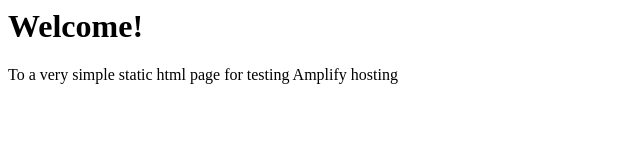
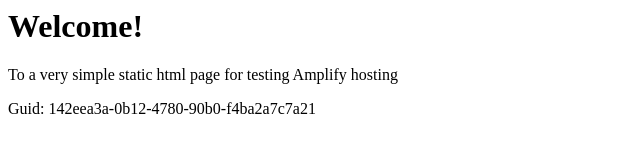
Before and after one commit to aws-aemilia-pdx/Github-PR-Commit-Integration-Test-DoNotTouch-Gith-P5X5MO5I-v1-beta-us-west-2, a website: page src/index.html in a window 1280 px wide. Shown: the whole page, without its empty margins (0-640 px from the left). Drawn offline with Linux system fonts and the light colour scheme.

Commit message:
commit from integ tests

```diff
--- a/src/index.html
+++ b/src/index.html
@@ -1,3 +1,5 @@
+
+
 <html lang="en">
 
 <head>
@@ -10,6 +12,6 @@
 <body>
     <h1>Welcome!</h1>
     <p>To a very simple static html page for testing Amplify hosting</p>
-</body>
+    <p>Guid: 142eea3a-0b12-4780-90b0-f4ba2a7c7a21</p></body>
 
 </html>
```
